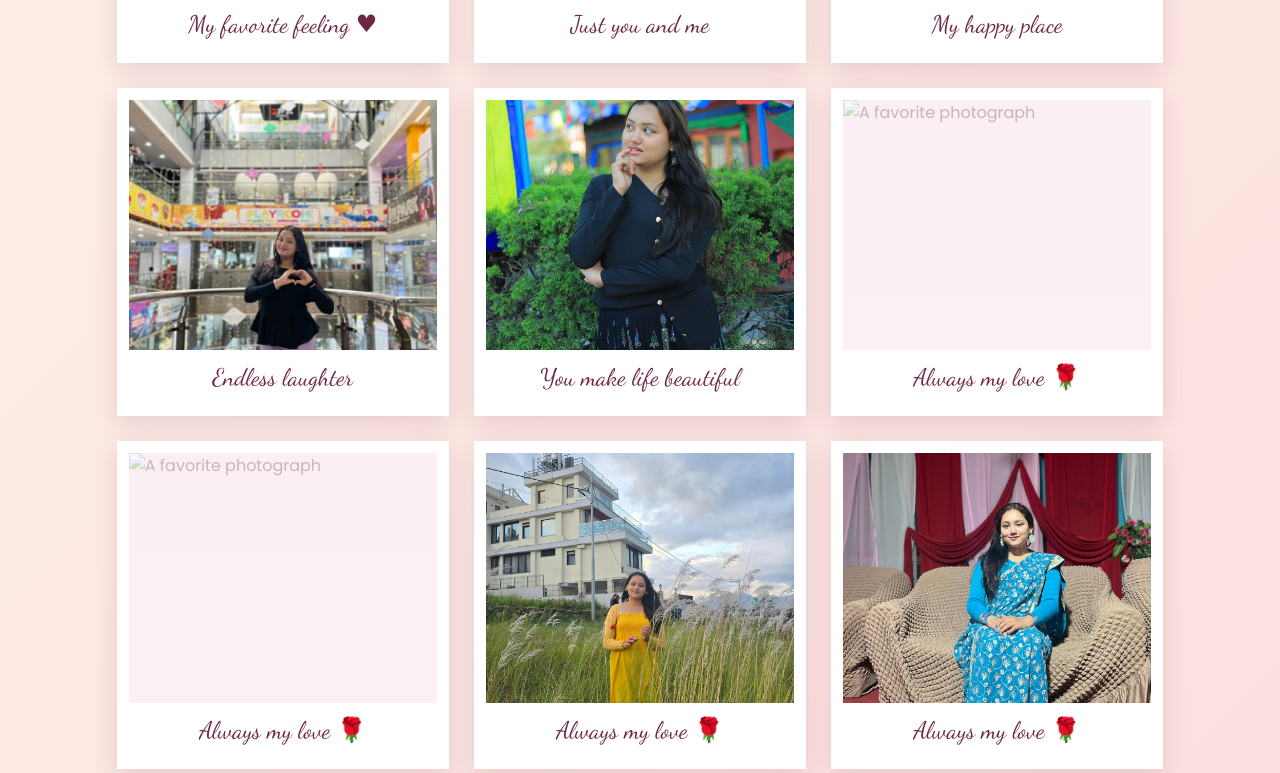
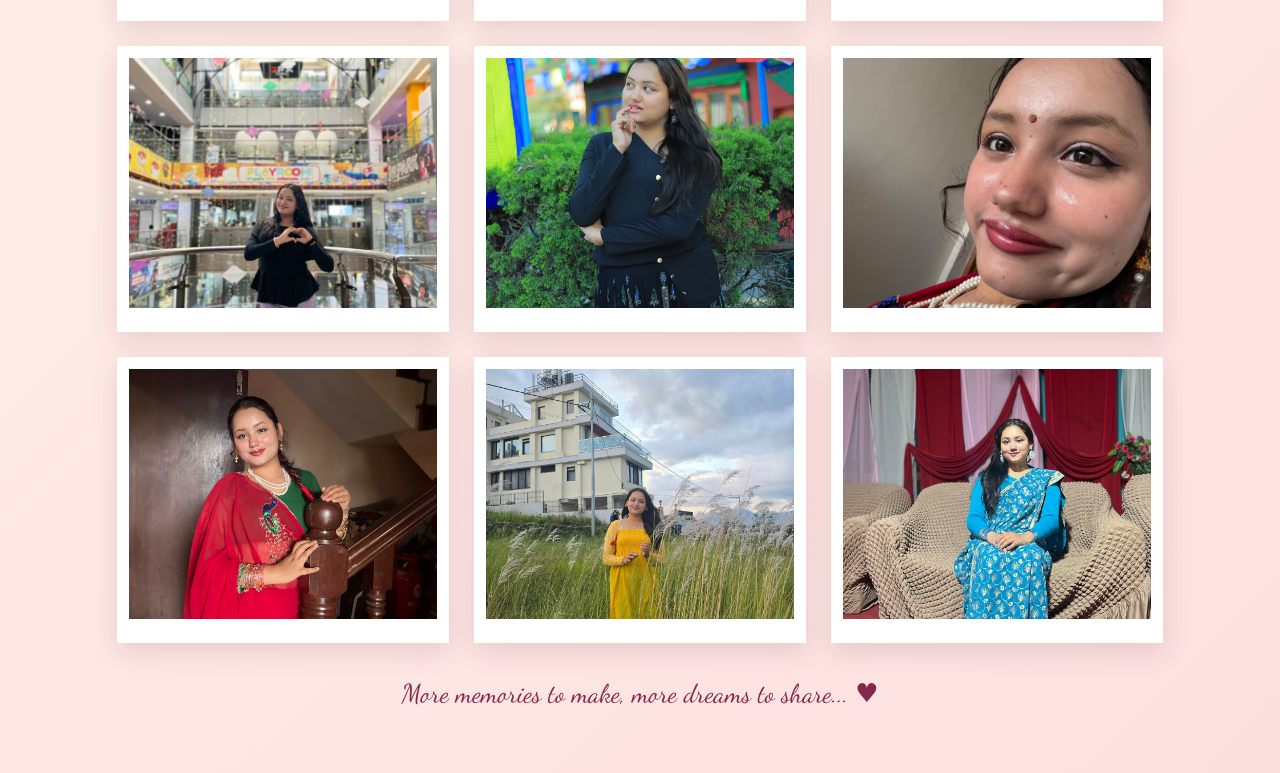
Before and after one commit to joshijanakraj900-svg/menuka, a plain HTML site: page index.html in a window 1280 px wide. Shown: the part 1227-2000 px from the top of the page. Drawn offline with Linux system fonts and the light colour scheme; a web font is replaced by a local one.

Commit message:
Update index.html

```diff
--- a/index.html
+++ b/index.html
@@ -280,39 +280,39 @@
       <div class="gallery">
         <div class="photo-card reveal">
           <img src="photos/1.jpeg" alt="A favorite memory" loading="lazy" onerror="this.style.opacity='.35'">
-          <p>My favorite feeling ♥</p>
+
         </div>
         <div class="photo-card reveal">
           <img src="photos/2.jpeg" alt="A special moment" loading="lazy" onerror="this.style.opacity='.35'">
-          <p>Just you and me</p>
+
         </div>
         <div class="photo-card reveal">
           <img src="photos/3.jpeg" alt="A beautiful memory" loading="lazy" onerror="this.style.opacity='.35'">
-          <p>My happy place</p>
+
         </div>
         <div class="photo-card reveal">
           <img src="photos/4.jpeg" alt="A moment full of laughter" loading="lazy" onerror="this.style.opacity='.35'">
-          <p>Endless laughter</p>
+
         </div>
         <div class="photo-card reveal">
           <img src="photos/5.jpeg" alt="A lovely moment" loading="lazy" onerror="this.style.opacity='.35'">
-          <p>You make life beautiful</p>
+
         </div>
         <div class="photo-card reveal">
-          <img src="photos/6.jpeg" alt="A favorite photograph" loading="lazy" onerror="this.style.opacity='.35'">
-          <p>Always my love 🌹</p>
+          <img src="photos/6.jpg" alt="A favorite photograph" loading="lazy" onerror="this.style.opacity='.35'">
+
         </div>
         <div class="photo-card reveal">
-          <img src="photos/7.jpeg" alt="A favorite photograph" loading="lazy" onerror="this.style.opacity='.35'">
-          <p>Always my love 🌹</p>
+          <img src="photos/7.jpg" alt="A favorite photograph" loading="lazy" onerror="this.style.opacity='.35'">
+
         </div>
         <div class="photo-card reveal">
           <img src="photos/8.jpeg" alt="A favorite photograph" loading="lazy" onerror="this.style.opacity='.35'">
-          <p>Always my love 🌹</p>
+
         </div>
         <div class="photo-card reveal">
           <img src="photos/10.jpeg" alt="A favorite photograph" loading="lazy" onerror="this.style.opacity='.35'">
-          <p>Always my love 🌹</p>
+
         </div>
       </div>
       <p class="center" style="margin-top:35px;font-family:'Dancing Script',cursive;font-size:26px">
```
